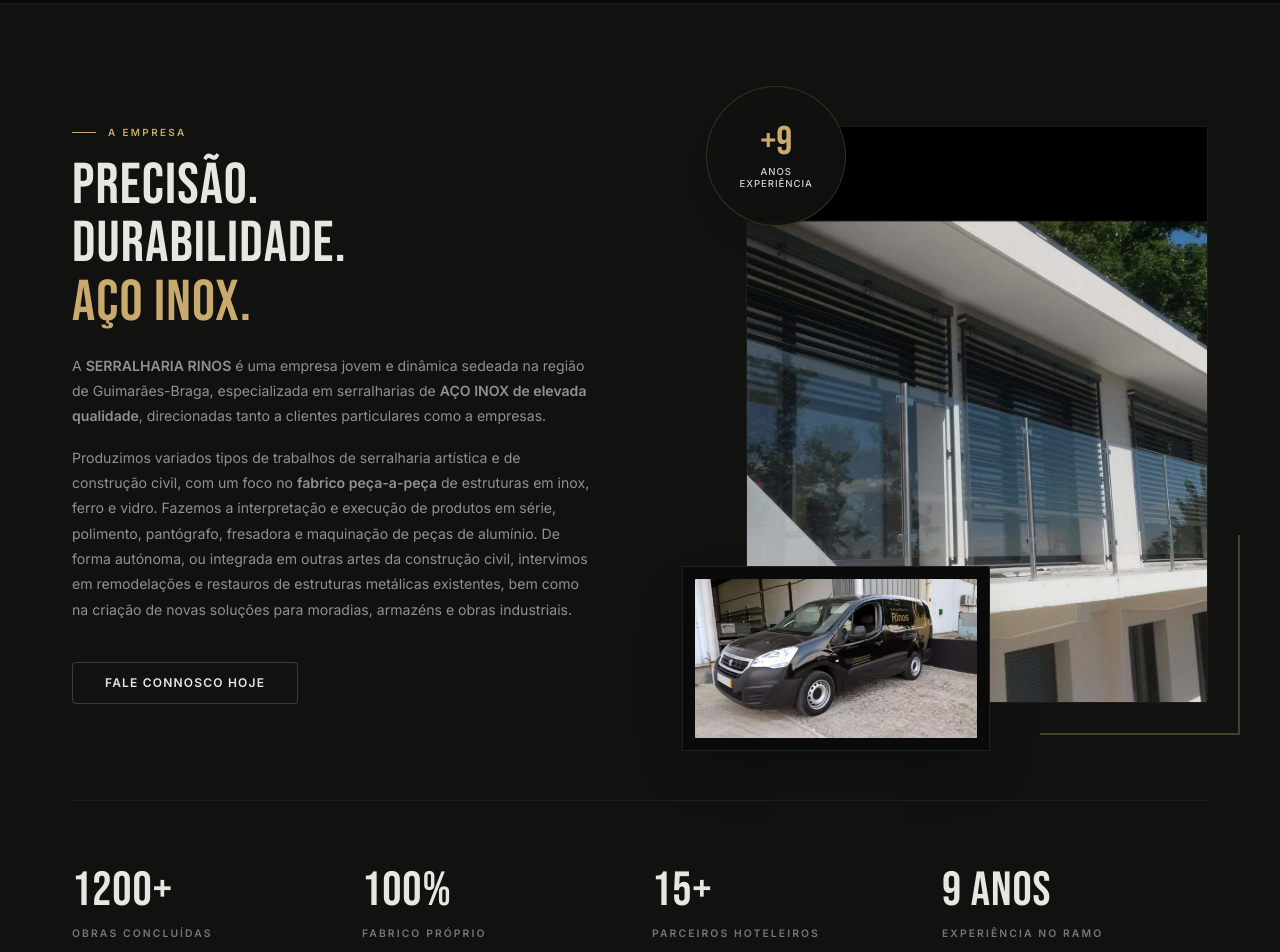
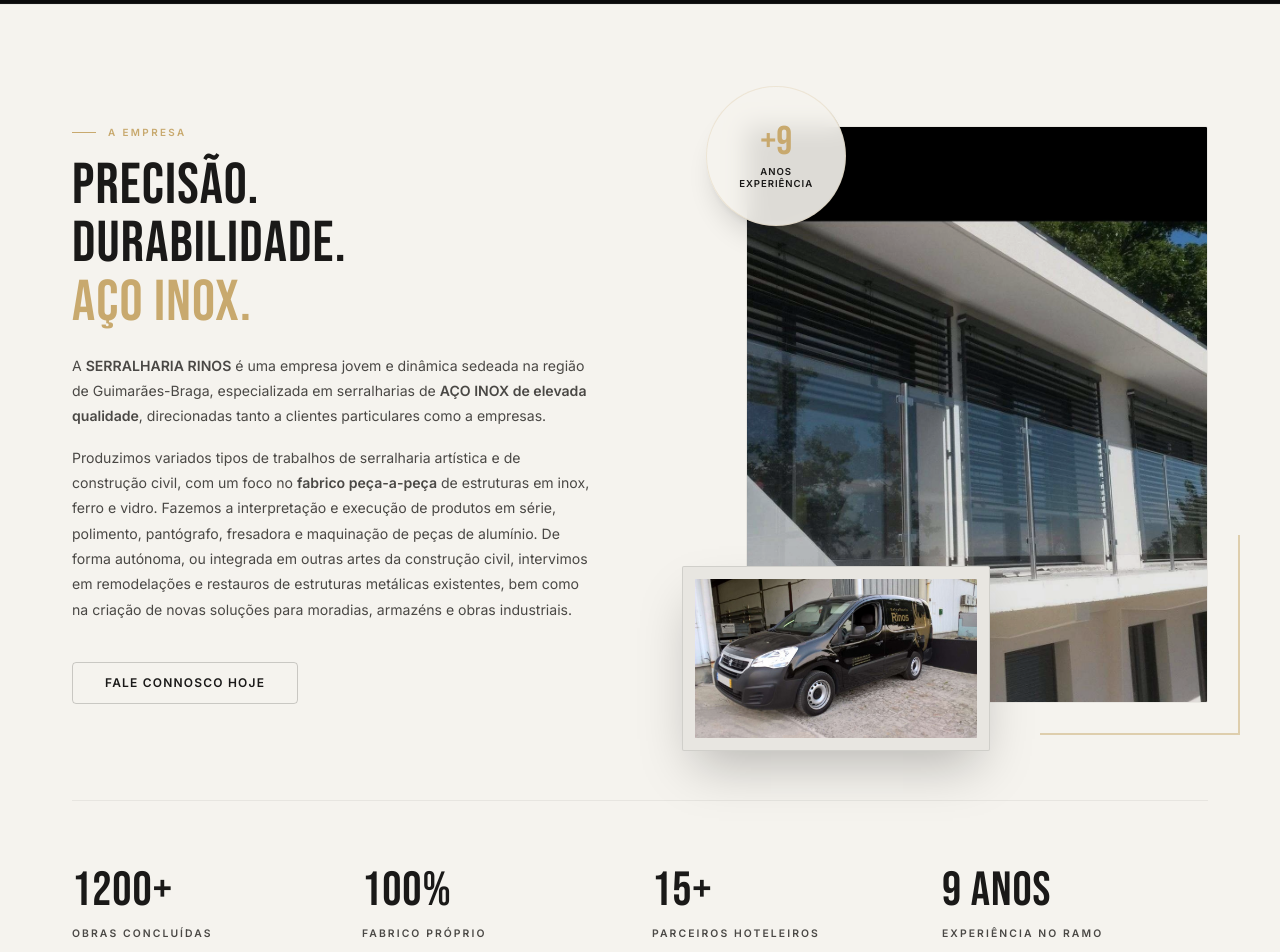
Before and after one commit to mendesrui19/Rino_Seralharia_Website, a React (Vite) app: page / in a window 1280 px wide. Shown: the part 860-1812 px from the top of the page. Built offline with nearby package versions, Linux system fonts and the light colour scheme.

Commit message:
Implement Zebra style with alternating dark and light sections

```diff
--- a/src/components/sections/PorqueNos.tsx
+++ b/src/components/sections/PorqueNos.tsx
@@ -7,7 +7,7 @@ const zones = ["Guimarães", "Braga", "Fafe", "Vizela", "Barcelos", "Famalicão"
 
 export function PorqueNos() {
   return (
-    <section id="porquenos" className="py-[120px] bg-bg-base relative overflow-hidden">
+    <section id="porquenos" className="section-light py-[120px] bg-bg-light border-y border-black/[0.04] relative overflow-hidden">
       {/* Background decoration */}
       <div className="absolute top-1/2 left-1/2 -translate-x-1/2 -translate-y-1/2 w-[1000px] h-[1000px] bg-accent/5 rounded-full blur-[150px] pointer-events-none"></div>
 
@@ -75,21 +75,21 @@ export function PorqueNos() {
             className="w-full"
           >
             <MagicCard
-              className="flex flex-col lg:flex-row items-center gap-8 p-8 md:px-12 bg-bg-ter/30 border-white/[0.05]"
-              gradientColor="rgba(200, 169, 110, 0.1)"
+              className="flex flex-col lg:flex-row items-center gap-8 p-8 md:px-12 bg-white/50 border-black/[0.05]"
+              gradientColor="rgba(200, 169, 110, 0.15)"
             >
               <div className="flex items-center gap-4 shrink-0">
-                <div className="w-12 h-12 rounded-full bg-bg-sec flex items-center justify-center border border-white/10">
+                <div className="w-12 h-12 rounded-full bg-white flex items-center justify-center border border-black/10 shadow-sm">
                   <MapPin className="w-5 h-5 text-accent" strokeWidth={1.5} />
                 </div>
-                <div className="font-display text-xl tracking-[0.04em] text-white">Zonas de Cobertura</div>
+                <div className="font-display text-xl tracking-[0.04em] text-text-dark">Zonas de Cobertura</div>
               </div>
 
-              <div className="w-[1px] h-12 bg-white/10 hidden lg:block mx-4"></div>
+              <div className="w-[1px] h-12 bg-black/10 hidden lg:block mx-4"></div>
 
               <div className="flex flex-wrap gap-2.5 justify-center lg:justify-start">
                 {zones.map((zone) => (
-                  <span key={zone} className="text-[0.75rem] uppercase tracking-widest text-dim border border-white/[0.05] py-2 px-4 rounded-full bg-bg-sec/50 hover:bg-accent/10 hover:border-accent/30 hover:text-accent transition-all duration-300 cursor-default">
+                  <span key={zone} className="text-[0.75rem] uppercase tracking-widest text-text-dark-sec border border-black/[0.05] py-2 px-4 rounded-full bg-white hover:bg-accent/10 hover:border-accent/30 hover:text-accent transition-all duration-300 cursor-default">
                     {zone}
                   </span>
                 ))}
--- a/src/components/sections/Sobre.tsx
+++ b/src/components/sections/Sobre.tsx
@@ -19,12 +19,12 @@ function AnimatedCounter({ value, suffix = "" }: { value: number; suffix?: strin
     }
   }, [isInView, value, suffix]);
 
-  return <span ref={ref} className="stat-num text-5xl font-display tracking-[0.02em] text-white leading-[1.1]">0</span>;
+  return <span ref={ref} className="stat-num text-5xl font-display tracking-[0.02em] text-text-dark leading-[1.1]">0</span>;
 }
 
 export function Sobre() {
   return (
-    <section id="sobre" className="py-[120px] bg-bg-sec border-y border-white/[0.04]">
+    <section id="sobre" className="section-light py-[120px] bg-bg-light border-y border-black/[0.04]">
       <div className="container max-w-[1200px] mx-auto px-8">
         <div className="grid grid-cols-1 lg:grid-cols-[1.2fr_1fr] gap-[80px] lg:gap-[120px] items-center">
           <motion.div
@@ -40,12 +40,12 @@ export function Sobre() {
             <p className="section-desc">
               A <strong>SERRALHARIA RINOS</strong> é uma empresa jovem e dinâmica sedeada na região de Guimarães-Braga, especializada em serralharias de <strong>AÇO INOX de elevada qualidade</strong>, direcionadas tanto a clientes particulares como a empresas.
             </p>
-            <p className="mt-4 text-[#e8e6e1]/60 text-[0.88rem] leading-[1.8] max-w-[520px]">
+            <p className="mt-4 text-text-dark-sec text-[0.88rem] leading-[1.8] max-w-[520px]">
               Produzimos variados tipos de trabalhos de serralharia artística e de construção civil, com um foco no <strong>fabrico peça-a-peça</strong> de estruturas em inox, ferro e vidro.
               Fazemos a interpretação e execução de produtos em série, polimento, pantógrafo, fresadora e maquinação de peças de alumínio.
               De forma autónoma, ou integrada em outras artes da construção civil, intervimos em remodelações e restauros de estruturas metálicas existentes, bem como na criação de novas soluções para moradias, armazéns e obras industriais.
             </p>
-            <a href="#contacto" className="btn btn-ghost mt-10">
+            <a href="#contacto" className="btn btn-ghost-dark mt-10">
               Fale connosco hoje
             </a>
           </motion.div>
@@ -57,12 +57,12 @@ export function Sobre() {
             transition={{ duration: 0.8, delay: 0.2, ease: "easeOut" }}
             className="relative"
           >
-            <div className="absolute -top-10 -right-4 md:-left-10 w-[140px] h-[140px] border border-accent/20 rounded-full flex flex-col items-center justify-center text-center bg-bg-sec/90 backdrop-blur-md z-30 shadow-xl">
+            <div className="absolute -top-10 -right-4 md:-left-10 w-[140px] h-[140px] border border-accent/20 rounded-full flex flex-col items-center justify-center text-center bg-bg-light/90 backdrop-blur-md z-30 shadow-xl">
               <span className="text-accent font-display text-[2.5rem] leading-none mb-1">+9</span>
-              <span className="text-[0.6rem] tracking-[0.1em] text-white/90 uppercase font-medium leading-[1.3]">Anos<br/>Experiência</span>
+              <span className="text-[0.6rem] tracking-[0.1em] text-text-dark uppercase font-bold leading-[1.3]">Anos<br/>Experiência</span>
             </div>
 
-            <div className="relative z-10 rounded-[2px] overflow-hidden border border-white/5">
+            <div className="relative z-10 rounded-[2px] overflow-hidden border border-black/5">
               <img
                 src="/images/1e2084ddc03398174fd039ad87934209_fit.jpg"
                 alt="Serralharia Rinos"
@@ -75,7 +75,7 @@ export function Sobre() {
               whileInView={{ opacity: 1, y: 0 }}
               viewport={{ once: true }}
               transition={{ duration: 0.8, delay: 0.4, ease: "easeOut" }}
-              className="absolute -bottom-12 -left-4 md:-left-16 w-3/5 md:w-2/3 bg-[#0a0a0a] p-2 md:p-3 shadow-2xl z-20 border border-white/10 rounded-[2px]"
+              className="absolute -bottom-12 -left-4 md:-left-16 w-3/5 md:w-2/3 bg-white p-2 md:p-3 shadow-2xl z-20 border border-black/10 rounded-[2px]"
             >
               <img
                 src="/images/23e710ebc18b2db42414f0c4805a3217_493x277_0x1_493x278_cropb059.jpg"
@@ -84,7 +84,7 @@ export function Sobre() {
               />
             </motion.div>
 
-            <div className="absolute -bottom-8 -right-8 w-[200px] h-[200px] border-b-2 border-r-2 border-accent/30 hidden md:block"></div>
+            <div className="absolute -bottom-8 -right-8 w-[200px] h-[200px] border-b-2 border-r-2 border-accent/50 hidden md:block"></div>
           </motion.div>
         </div>
 
@@ -93,23 +93,23 @@ export function Sobre() {
           whileInView={{ opacity: 1, y: 0 }}
           viewport={{ once: true, margin: "-50px" }}
           transition={{ duration: 0.8 }}
-          className="mt-24 pt-16 border-t border-white/[0.06] grid grid-cols-2 md:grid-cols-4 gap-10 md:gap-6"
+          className="mt-24 pt-16 border-t border-black/[0.06] grid grid-cols-2 md:grid-cols-4 gap-10 md:gap-6"
         >
           <div className="flex flex-col gap-2">
             <AnimatedCounter value={1200} suffix="+" />
-            <div className="text-[0.65rem] tracking-[0.2em] uppercase text-dim font-bold">Obras Concluídas</div>
+            <div className="text-[0.65rem] tracking-[0.2em] uppercase text-text-dark-sec font-bold">Obras Concluídas</div>
           </div>
           <div className="flex flex-col gap-2">
             <AnimatedCounter value={100} suffix="%" />
-            <div className="text-[0.65rem] tracking-[0.2em] uppercase text-dim font-bold">Fabrico Próprio</div>
+            <div className="text-[0.65rem] tracking-[0.2em] uppercase text-text-dark-sec font-bold">Fabrico Próprio</div>
           </div>
           <div className="flex flex-col gap-2">
             <AnimatedCounter value={15} suffix="+" />
-            <div className="text-[0.65rem] tracking-[0.2em] uppercase text-dim font-bold">Parceiros Hoteleiros</div>
+            <div className="text-[0.65rem] tracking-[0.2em] uppercase text-text-dark-sec font-bold">Parceiros Hoteleiros</div>
           </div>
           <div className="flex flex-col gap-2">
             <AnimatedCounter value={9} suffix=" Anos" />
-            <div className="text-[0.65rem] tracking-[0.2em] uppercase text-dim font-bold">Experiência no Ramo</div>
+            <div className="text-[0.65rem] tracking-[0.2em] uppercase text-text-dark-sec font-bold">Experiência no Ramo</div>
           </div>
         </motion.div>
       </div>
--- a/src/components/sections/Testemunhos.tsx
+++ b/src/components/sections/Testemunhos.tsx
@@ -41,7 +41,7 @@ function StarRating({ count }: { count: number }) {
 
 export function Testemunhos() {
   return (
-    <section className="py-[100px] bg-bg-sec border-t border-white/[0.04] overflow-hidden">
+    <section className="section-light py-[100px] bg-bg-light border-y border-black/[0.04] overflow-hidden">
       <div className="container max-w-[1200px] mx-auto px-8">
         <motion.div
           initial={{ opacity: 0, y: 40 }}
@@ -54,7 +54,7 @@ export function Testemunhos() {
           <h2 className="section-h2">Avaliações</h2>
 
           {/* Google rating badge */}
-          <div className="mt-6 flex items-center gap-3 bg-bg-ter px-6 py-3 rounded-full border border-white/[0.06]">
+          <div className="mt-6 flex items-center gap-3 bg-white px-6 py-3 rounded-full border border-black/5 shadow-sm">
             <svg viewBox="0 0 24 24" className="w-6 h-6" fill="none">
               <path d="M22.56 12.25c0-.78-.07-1.53-.2-2.25H12v4.26h5.92a5.06 5.06 0 01-2.2 3.32v2.77h3.57c2.08-1.92 3.28-4.74 3.28-8.1z" fill="#4285F4"/>
               <path d="M12 23c2.97 0 5.46-.98 7.28-2.66l-3.57-2.77c-.98.66-2.23 1.06-3.71 1.06-2.86 0-5.29-1.93-6.16-4.53H2.18v2.84C3.99 20.53 7.7 23 12 23z" fill="#34A853"/>
@@ -62,9 +62,9 @@ export function Testemunhos() {
               <path d="M12 5.38c1.62 0 3.06.56 4.21 1.64l3.15-3.15C17.45 2.09 14.97 1 12 1 7.7 1 3.99 3.47 2.18 7.07l3.66 2.84c.87-2.6 3.3-4.53 6.16-4.53z" fill="#EA4335"/>
             </svg>
             <div className="flex items-center gap-2">
-              <span className="font-display text-2xl text-white">5.0</span>
+              <span className="font-display text-2xl text-text-dark">5.0</span>
               <StarRating count={5} />
-              <span className="text-dim text-sm ml-1">(3 avaliações)</span>
+              <span className="text-text-dark-sec text-sm ml-1">(3 avaliações)</span>
             </div>
           </div>
         </motion.div>
@@ -77,29 +77,29 @@ export function Testemunhos() {
               whileInView={{ opacity: 1, y: 0 }}
               viewport={{ once: true, margin: "-50px" }}
               transition={{ duration: 0.5, delay: i * 0.1 }}
-              className="bg-bg-ter border border-white/[0.04] p-6 lg:p-7 rounded-xl relative group hover:border-accent/20 transition-all duration-500"
+              className="bg-white border border-black/5 p-6 lg:p-7 rounded-xl relative group hover:border-accent/40 hover:shadow-xl transition-all duration-500 shadow-sm"
             >
               {/* Quote mark */}
               <div className="font-display text-[5rem] leading-none text-accent/10 absolute -top-2 right-6 select-none">"</div>
 
               <div className="flex items-center gap-2 mb-4">
                 <StarRating count={r.stars} />
-                <span className="text-dim text-[0.72rem]">{r.time}</span>
+                <span className="text-text-dark-sec text-[0.72rem]">{r.time}</span>
               </div>
 
-              <p className="text-[0.88rem] text-[#e8e6e1]/70 leading-[1.8] mb-6 relative z-10">
+              <p className="text-[0.88rem] text-text-dark-sec leading-[1.8] mb-6 relative z-10">
                 "{r.text}"
               </p>
 
-              <div className="border-t border-white/[0.04] pt-5 flex items-center gap-3">
+              <div className="border-t border-black/5 pt-5 flex items-center gap-3">
                 <div className="w-9 h-9 rounded-full bg-accent/20 flex items-center justify-center text-accent font-display text-lg">
                   {r.name.charAt(0)}
                 </div>
                 <div>
-                  <div className="font-display text-[1rem] tracking-[0.04em] text-white">{r.name}</div>
+                  <div className="font-display text-[1rem] tracking-[0.04em] text-text-dark">{r.name}</div>
                   <div className="flex items-center gap-1 mt-0.5">
                     <svg viewBox="0 0 24 24" className="w-3 h-3"><path d="M22.56 12.25c0-.78-.07-1.53-.2-2.25H12v4.26h5.92a5.06 5.06 0 01-2.2 3.32v2.77h3.57c2.08-1.92 3.28-4.74 3.28-8.1z" fill="#4285F4"/><path d="M12 23c2.97 0 5.46-.98 7.28-2.66l-3.57-2.77c-.98.66-2.23 1.06-3.71 1.06-2.86 0-5.29-1.93-6.16-4.53H2.18v2.84C3.99 20.53 7.7 23 12 23z" fill="#34A853"/><path d="M5.84 14.09c-.22-.66-.35-1.36-.35-2.09s.13-1.43.35-2.09V7.07H2.18C1.43 8.55 1 10.22 1 12s.43 3.45 1.18 4.93l2.85-2.22.81-.62z" fill="#FBBC05"/><path d="M12 5.38c1.62 0 3.06.56 4.21 1.64l3.15-3.15C17.45 2.09 14.97 1 12 1 7.7 1 3.99 3.47 2.18 7.07l3.66 2.84c.87-2.6 3.3-4.53 6.16-4.53z" fill="#EA4335"/></svg>
-                    <span className="text-[0.65rem] text-dim">Google Review</span>
+                    <span className="text-[0.65rem] text-text-dark-sec">Google Review</span>
                   </div>
                 </div>
               </div>
@@ -115,7 +115,7 @@ export function Testemunhos() {
           transition={{ delay: 0.3, duration: 0.6 }}
           className="text-center"
         >
-          <p className="text-dim text-[0.85rem] mb-4">Já trabalhou connosco? Partilhe a sua experiência!</p>
+          <p className="text-text-dark-sec text-[0.85rem] mb-4">Já trabalhou connosco? Partilhe a sua experiência!</p>
           <div className="flex flex-wrap gap-4 justify-center">
             <ShimmerButton
               href={GOOGLE_REVIEW_URL}
@@ -132,7 +132,7 @@ export function Testemunhos() {
               href={GOOGLE_MAPS_URL}
               target="_blank"
               rel="noopener noreferrer"
-              className="btn btn-ghost"
+              className="btn btn-ghost-dark"
             >
               Ver no Google Maps
             </a>
--- a/src/components/ui/roadmap-card.tsx
+++ b/src/components/ui/roadmap-card.tsx
@@ -22,22 +22,22 @@ export function RoadmapCard({
   items,
 }: RoadmapCardProps) {
   return (
-    <Card className="w-full max-w-6xl mx-auto border-white/5 bg-bg-sec/40 backdrop-blur-md shadow-[0_20px_50px_rgba(0,0,0,0.5)] transition-all duration-300">
+    <Card className="w-full max-w-6xl mx-auto border-black/5 bg-white/60 backdrop-blur-md shadow-[0_20px_50px_rgba(0,0,0,0.05)] transition-all duration-300">
       {(title || description) && (
         <CardHeader className="text-center pb-8 pt-10">
-          {title && <CardTitle className="text-3xl md:text-4xl text-white">{title}</CardTitle>}
-          {description && <CardDescription className="text-lg mt-2 text-white/50">{description}</CardDescription>}
+          {title && <CardTitle className="text-3xl md:text-4xl text-text-dark">{title}</CardTitle>}
+          {description && <CardDescription className="text-lg mt-2 text-text-dark-sec">{description}</CardDescription>}
         </CardHeader>
       )}
 
       <CardContent className="pt-8 pb-12">
         <div className="relative">
           {/* Timeline Line (Desktop Only) */}
-          <div className="hidden md:block absolute left-10 right-10 top-4 h-[2px] bg-white/10" />
+          <div className="hidden md:block absolute left-10 right-10 top-4 h-[2px] bg-black/10" />
 
           <div className="flex flex-col md:flex-row justify-between gap-12 md:gap-4 relative">
             {/* Timeline Line (Mobile Only) */}
-            <div className="md:hidden absolute left-[19px] top-4 bottom-4 w-[2px] bg-white/10" />
+            <div className="md:hidden absolute left-[19px] top-4 bottom-4 w-[2px] bg-black/10" />
 
             {items.map((item, index) => (
               <motion.div
@@ -54,11 +54,11 @@ export function RoadmapCard({
                   className={`absolute left-[10px] md:left-1/2 top-1 md:top-2 -translate-x-1/2 md:-translate-y-1/2 h-5 w-5 rounded-full flex items-center justify-center shadow-[0_0_15px_rgba(200,169,110,0.3)] z-10 ${
                     item.status === "done" || item.status === "in-progress"
                       ? "bg-accent"
-                      : "bg-[#2a2a2a] border-2 border-white/20"
+                      : "bg-white border-2 border-black/20"
                   }`}
                 >
                   {(item.status === "done" || item.status === "in-progress") && (
-                    <div className="h-2 w-2 rounded-full bg-bg-base" />
+                    <div className="h-2 w-2 rounded-full bg-white" />
                   )}
                 </motion.div>
 
@@ -77,7 +77,7 @@ export function RoadmapCard({
                 </div>
 
                 {/* Description */}
-                <p className="text-sm md:text-base text-dim leading-relaxed">
+                <p className="text-sm md:text-base text-text-dark-sec leading-relaxed">
                   {item.description}
                 </p>
               </motion.div>
```
